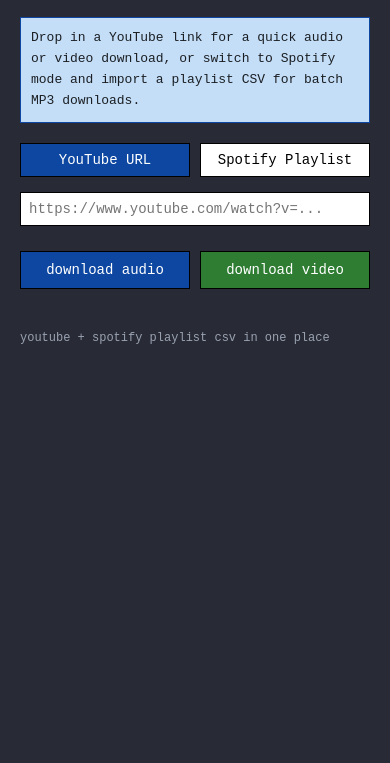
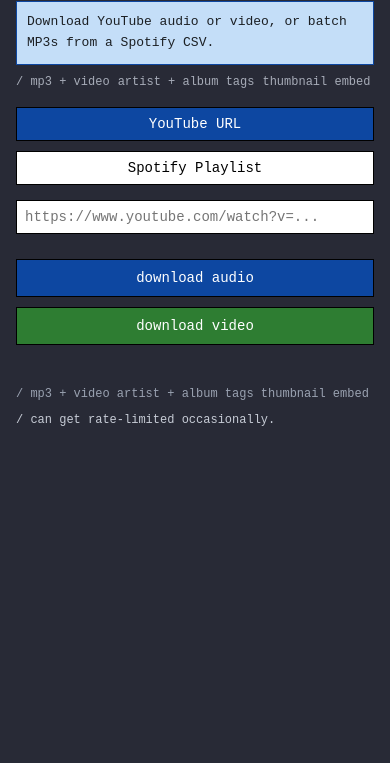
Before and after one commit to ftbhabuk/av-yoink, a website: page index.html in a window 390 px wide. Shown: the part 81-844 px from the top of the page. Drawn offline with Linux system fonts and the light colour scheme.

Commit message:
Refresh frontend and update assets

```diff
--- a/index.html
+++ b/index.html
@@ -4,6 +4,7 @@
     <meta charset="UTF-8">
     <meta name="viewport" content="width=device-width, initial-scale=1.0">
     <title>AV Yoink</title>
+    <link rel="icon" type="image/jpeg" href="screenshots/music.svg">
     <link rel="stylesheet" href="styles.css">
 </head>
 <body>
@@ -11,16 +12,20 @@
         <h1>AV Yoink</h1>
 
         <div class="info">
-            Drop in a YouTube link for a quick audio or video download, or switch to Spotify mode and import a playlist CSV for batch MP3 downloads.
+            Download YouTube audio or video, or batch MP3s from a Spotify CSV.
         </div>
 
-        <!-- Mode selector -->
+        <div class="feature-tags">
+            <span class="feature-tag">/ mp3 + video</span>
+            <span class="feature-tag">artist + album tags</span>
+            <span class="feature-tag">thumbnail embed</span>
+        </div>
+
         <div class="mode-selector">
             <button id="youtubeMode" class="mode-btn active">YouTube URL</button>
             <button id="spotifyMode" class="mode-btn">Spotify Playlist</button>
         </div>
 
-        <!-- YouTube mode -->
         <div id="youtubeSection" class="input-section">
             <input
                 type="text"
@@ -30,7 +35,6 @@
             >
         </div>
 
-        <!-- Spotify mode -->
         <div id="spotifySection" class="input-section" style="display: none;">
             <div class="spotify-help">
                 Need a playlist CSV? Export it from <a href="https://exportify.net/" target="_blank" rel="noopener noreferrer">Exportify</a>, then upload it here.
@@ -49,7 +53,6 @@
             </select>
         </div>
 
-        <!-- Playlist selection (for Spotify) -->
         <div id="playlistSection" class="playlist-section" style="display: none;">
             <div class="playlist-header">
                 <h3>Select songs to download:</h3>
@@ -91,8 +94,8 @@
         <div id="status" class="status"></div>
 
         <div class="footer">
-            <!-- backend: node.js + yt-dlp | frontend: vanilla js -->
-             youtube + spotify playlist csv in one place
+            <div class="footer-features">/ mp3 + video artist + album tags thumbnail embed</div>
+            <div class="footer-note">/ can get rate-limited occasionally.</div>
         </div>
     </div>
 
--- a/script.js
+++ b/script.js
@@ -378,6 +378,12 @@
 }
 
 function showStatus(msg, type = '') {
+if (!msg) {
+status.textContent = '';
+status.className = 'status';
+return;
+}
+
 status.textContent = msg;
 status.className = 'status show';
 if (type) status.classList.add(type);
--- a/styles.css
+++ b/styles.css
@@ -1,10 +1,3 @@
-
-* {
-    margin: 0;
-    padding: 0;
-    box-sizing: border-box;
-}
-
 * {
     margin: 0;
     padding: 0;
@@ -12,11 +5,9 @@
 }
 
 body {
-            /* background: #1a1a1c; */
-            /* yachine bg */
     background: #282a36;
     color: #727070;
-            font-family: 'Courier New', monospace;
+    font-family: "Courier New", monospace;
     padding: 40px 20px;
     line-height: 1.6;
 }
@@ -43,12 +34,26 @@
     color: #1b1f23;
 }
 
+.feature-tags {
+    display: flex;
+    flex-wrap: wrap;
+    gap: 8px;
+    margin-top: -10px;
+    margin-bottom: 18px;
+}
+
+.feature-tag {
+    color: #a7acb8;
+    font-size: 12px;
+    line-height: 1.2;
+}
+
 input[type="text"] {
     width: 100%;
     padding: 8px;
     border: 1px solid #000;
     background: #fff;
-            font-family: 'Courier New', monospace;
+    font-family: "Courier New", monospace;
     font-size: 14px;
     margin-bottom: 10px;
 }
@@ -73,7 +78,7 @@
     padding: 8px;
     border: 1px solid #000;
     background: #fff;
-            font-family: 'Courier New', monospace;
+    font-family: "Courier New", monospace;
     font-size: 14px;
 }
 
@@ -88,7 +93,7 @@
     color: #fff;
     border: 1px solid #000;
     padding: 10px 20px;
-            font-family: 'Courier New', monospace;
+    font-family: "Courier New", monospace;
     font-size: 14px;
     cursor: pointer;
     flex: 1;
@@ -132,6 +137,11 @@
 .status.success {
     background: #e8f5e9;
     border-color: #2e7d32;
+}
+
+.status.warning {
+    background: #fff8e1;
+    border-color: #ef6c00;
 }
 
 .video-preview {
@@ -200,7 +210,15 @@
     color: #9aa2b1;
 }
 
-        /* Spotify functionality styles */
+.footer-features {
+    margin-bottom: 6px;
+}
+
+.footer-note {
+    color: #c7ccd6;
+    line-height: 1.5;
+}
+
 .mode-selector {
     display: flex;
     gap: 10px;
@@ -213,7 +231,7 @@
     border: 1px solid #000;
     background: #fff;
     color: #000;
-            font-family: 'Courier New', monospace;
+    font-family: "Courier New", monospace;
     font-size: 14px;
     cursor: pointer;
     transition: all 0.2s ease;
@@ -258,7 +276,7 @@
     color: #fff;
     border: 1px solid #000;
     padding: 10px 20px;
-            font-family: 'Courier New', monospace;
+    font-family: "Courier New", monospace;
     font-size: 14px;
     cursor: pointer;
     flex: 1;
@@ -304,7 +322,7 @@
     color: #fff;
     border: 1px solid #000;
     padding: 5px 10px;
-            font-family: 'Courier New', monospace;
+    font-family: "Courier New", monospace;
     font-size: 12px;
     cursor: pointer;
     flex: 0 0 auto;
@@ -372,3 +390,43 @@
 #downloadSpotifyBtn:hover {
     background: #1ed760;
 }
+
+@media (max-width: 640px) {
+    body {
+        padding: 24px 16px;
+    }
+
+    .download-buttons,
+    .mode-selector,
+    .file-upload,
+    .playlist-controls,
+    .video-info {
+        flex-direction: column;
+    }
+
+    .playlist-controls {
+        align-items: stretch;
+    }
+
+    .selected-count {
+        margin-left: 0;
+    }
+
+    .control-btn,
+    .upload-btn,
+    .mode-btn,
+    button {
+        width: 100%;
+    }
+
+    .video-info img {
+        width: 100%;
+        height: auto;
+        margin-right: 0;
+        margin-bottom: 12px;
+    }
+
+    .playlist-section {
+        max-height: none;
+    }
+}
```
Also changed, not shown: README.MD, screenshots/251205_19h09m31s_screenshot.png (deleted), screenshots/image.png (added), screenshots/music.svg (added). Lines whose indentation alone changed are shown as unchanged.
